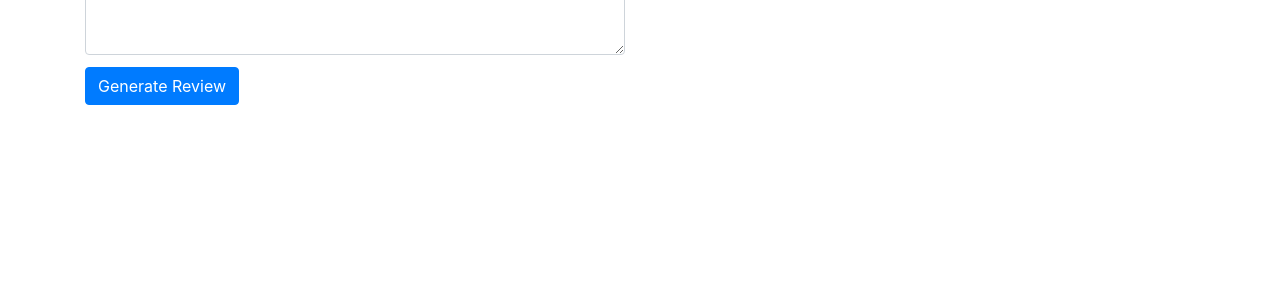
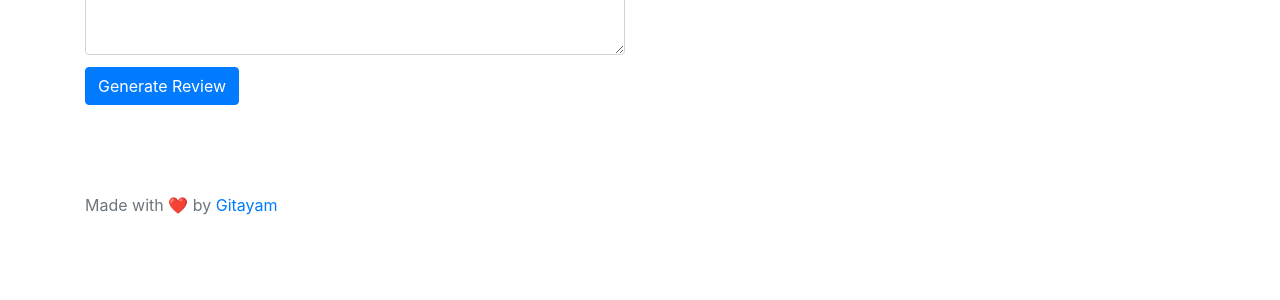
Before and after one commit to gitayam/airbnb-reviews, a Flask app: template templates/index.html in a window 1280 px wide. Shown: the part 455-755 px from the top of the page. Run offline with Flask 3, Linux system fonts and the light colour scheme; the template is opened without the code that fills it, so the values that code supplies are empty; some libraries are stand-ins or nearby versions.

Commit message:
added link to github repo

```diff
--- a/templates/index.html
+++ b/templates/index.html
@@ -179,6 +179,10 @@
             });
         }
     </script>
+    <!footer here with link to github repo>
+    <footer class="footer mt-auto py-3">
+        <div class="container">
+            <span class="text-muted">Made with ❤️ by <a href=https://github.com/gitayam/airbnb-reviews>Gitayam</a></span>
     <!-- Bootstrap JS and dependencies -->
     <script src="https://code.jquery.com/jquery-3.5.1.slim.min.js"></script>
     <script src="https://cdn.jsdelivr.net/npm/@popperjs/core@2.9.3/dist/umd/popper.min.js"></script>
```
